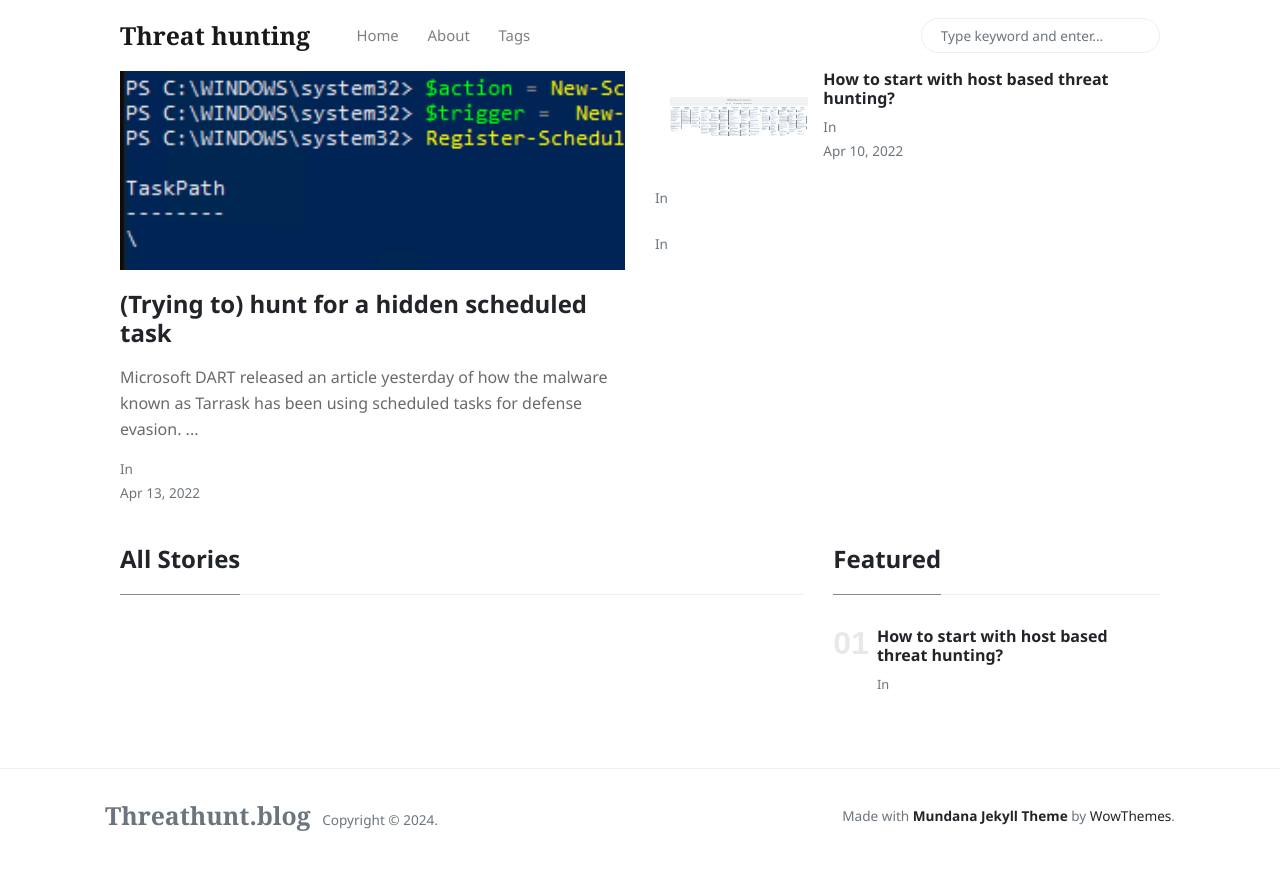
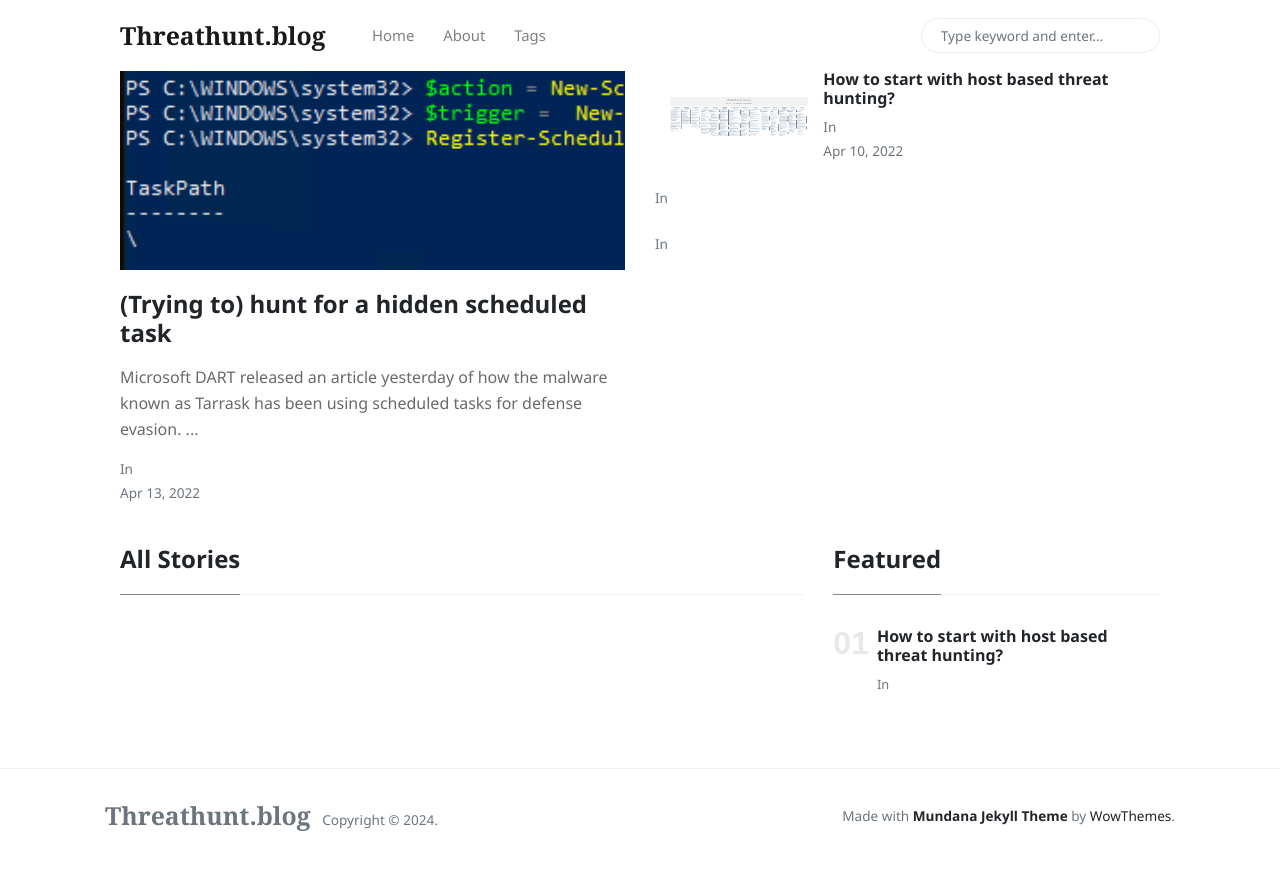
Before and after one commit to JouniMi/JouniMi.github.io, a Jekyll site: the page built from index.html, in a window 1280 px wide. Shown: the top 870 px of the page. Built offline with Jekyll 4.4.1, drawn with Linux system fonts in a browser that asks for light colours; nearby versions of some CDN libraries; the list of posts is cut into pages by our own code.

Commit message:
Fixing bugs

```diff
--- a/_config.yml
+++ b/_config.yml
@@ -1,5 +1,5 @@
 # Site
-name: 'Threat hunting'
+name: 'Threathunt.blog'
 description: 'Threat hunting with hints of incident response.'
 logo: 'assets/images/logo.png'
 favicon: 'assets/images/favicon.ico'
@@ -21,7 +21,7 @@ authors:
     jouni:
       name:           Jouni
       site:           https://threathunt.blog/
-      avatar:         /assets/images/avatar1.jpg
+      avatar:         assets/images/jouniavatar.jpg
       bio:            "Threat hunting nerd."
 
 # Defaults
```
Also changed, not shown: assets/images/favicon.ico, assets/images/jouniavatar.png (added), 2 other files.
